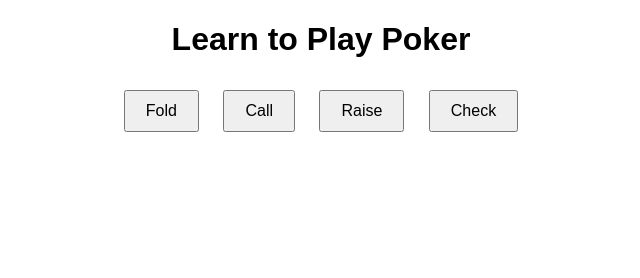
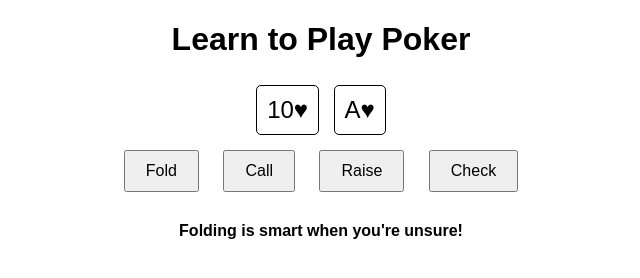
Before and after one commit to CSaveall/Poker-training-tool, a plain HTML site: page Index.html in a window 1280 px wide. Both pictures are taken after a click on the button "Fold". Shown: the whole page, without its empty margins (319-959 px from the left). Drawn offline with Linux system fonts and the light colour scheme.

Commit message:
Update Index.html

```diff
--- a/Index.html
+++ b/Index.html
@@ -39,4 +39,41 @@
     </div>
     <div id="feedback"></div>
     <script>
-        const deck
+        const deck = [
+            "A♠", "K♠", "Q♠", "J♠", "10♠", "9♠", "8♠", "7♠", "6♠", "5♠", "4♠", "3♠", "2♠",
+            "A♥", "K♥", "Q♥", "J♥", "10♥", "9♥", "8♥", "7♥", "6♥", "5♥", "4♥", "3♥", "2♥",
+            "A♦", "K♦", "Q♦", "J♦", "10♦", "9♦", "8♦", "7♦", "6♦", "5♦", "4♦", "3♦", "2♦",
+            "A♣", "K♣", "Q♣", "J♣", "10♣", "9♣", "8♣", "7♣", "6♣", "5♣", "4♣", "3♣", "2♣"
+        ];
+
+        function dealHand() {
+            const hand = [];
+            for (let i = 0; i < 2; i++) {
+                const cardIndex = Math.floor(Math.random() * deck.length);
+                hand.push(deck[cardIndex]);
+            }
+            document.getElementById("hand").innerHTML = `
+                <div class="card">${hand[0]}</div>
+                <div class="card">${hand[1]}</div>
+            `;
+            document.getElementById("feedback").innerHTML = ""; // Clear feedback
+        }
+
+        function chooseAction(action) {
+            let feedback = "";
+            if (action === "Fold") {
+                feedback = "Folding is smart when you're unsure!";
+            } else if (action === "Call") {
+                feedback = "Calling can keep you in the game!";
+            } else if (action === "Raise") {
+                feedback = "Raising shows you're confident!";
+            } else if (action === "Check") {
+                feedback = "Checking lets you see what’s next!";
+            }
+            document.getElementById("feedback").innerHTML = feedback;
+        }
+
+        dealHand(); // Automatically deal a hand when the page loads
+    </script>
+</body>
+</html>
```
